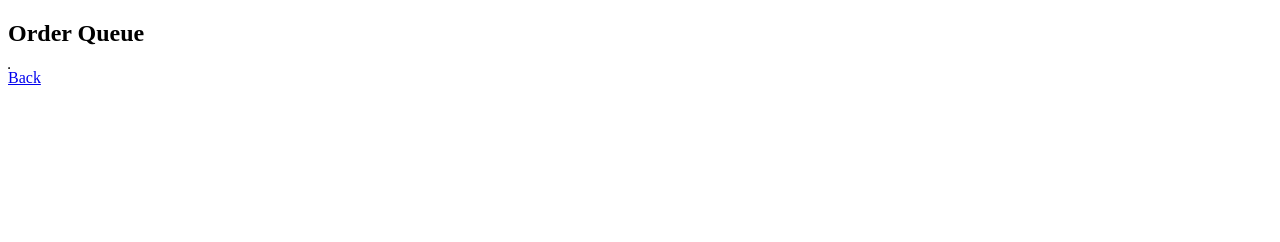
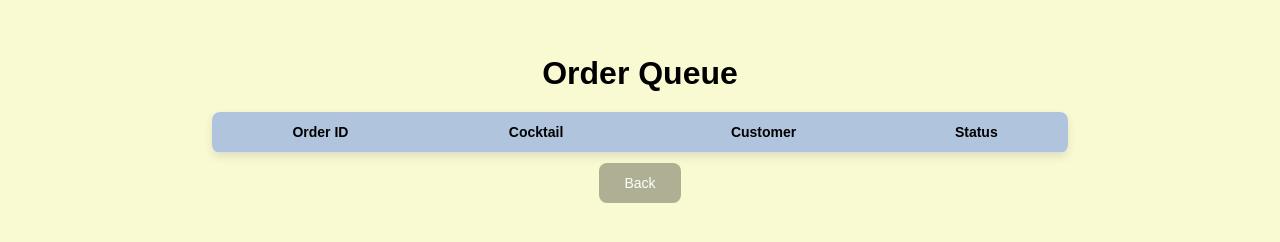
Before and after one commit to ayatipandey/MVC-Bartender, a website: page public/orders.html in a window 1280 px wide. Drawn offline with Linux system fonts and the light colour scheme; no server answers.

Commit message:
css edits

```diff
--- a/models/order.js
+++ b/models/order.js
@@ -6,7 +6,5 @@ class Order {
     this.status = status;
   }
 }
-
 const orders = [];
-
 module.exports = { Order, orders };
--- a/public/orders.html
+++ b/public/orders.html
@@ -2,11 +2,83 @@
 <html>
 <head>
   <title>Order Queue</title>
+  <style>
+
+    body {
+      background-color: lightgoldenrodyellow;
+      font-family: Arial, sans-serif;
+      text-align: center;
+      padding: 20px;
+    }
+
+    h2 {
+      font-size: 32px;
+      margin-bottom: 20px;
+    }
+
+    table {
+      margin: 0 auto;
+      border-collapse: collapse;
+      width: 70%;
+      background: white;
+      box-shadow: 0 4px 10px rgba(0,0,0,0.1);
+      border-radius: 8px;
+      overflow: hidden;
+    }
+
+    th, td {
+      padding: 12px 15px;
+      border-bottom: 1px solid #ddd;
+      text-align: center;
+      font-size: 14px;
+
+    }
+
+    th {
+      background-color: lightsteelblue;
+      font-weight: bold;
+    }
+
+    #orders button {
+      padding: 6px 12px;
+      background-color: seagreen;
+      color: white;
+      border: none;
+      font-size: 14px;
+    }
+
+    a {
+      display: inline-block;
+      padding: 12px 25px;
+      margin: 10px;
+      background-color: rgba(0, 0, 0, 0.3);
+      color: white;
+      text-decoration: none;
+      border-radius: 8px;
+      font-size: 14px;
+    }
+
+  </style>
+
 </head>
 <body>
   <h2>Order Queue</h2>
-  <table border="1" id="orders"></table>
+  <table id="orders">
+    <thead>
+      <tr>
+        <th>Order ID</th>
+        <th>Cocktail</th>
+        <th>Customer</th>
+        <th>Status</th>
+      </tr>
+    </thead>
+    <tbody>
+
+    </tbody>
+  </table>
+
   <a href="index.html">Back</a>
+
   <script src="script.js"></script>
 </body>
 </html>
--- a/public/script.js
+++ b/public/script.js
@@ -28,8 +28,6 @@ if (document.getElementById('menu')) {
   });
 }
 
-
-
 if (document.getElementById('orders')) {
   fetch('/api/orders')
     .then(res => res.json())
```
Also changed, not shown: public/index.html (+32 -0 lines), public/menu.html (+56 -1 lines).
